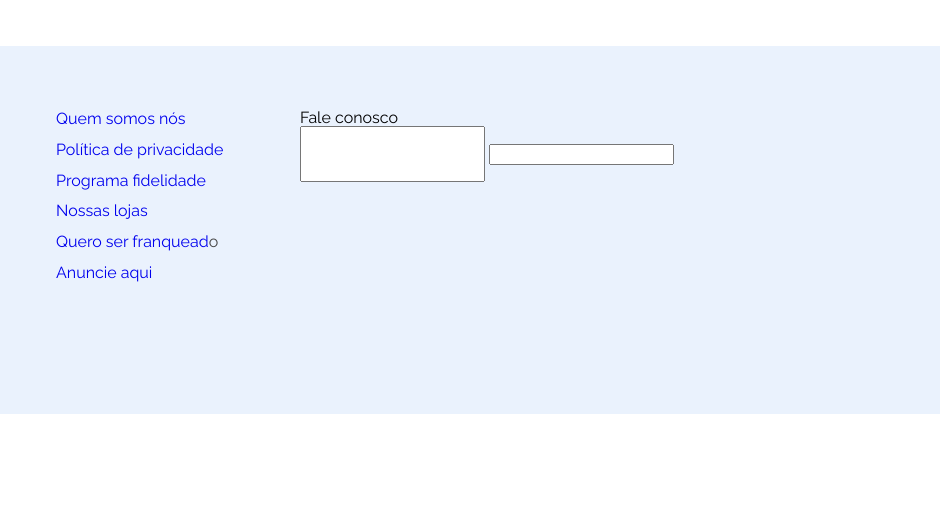
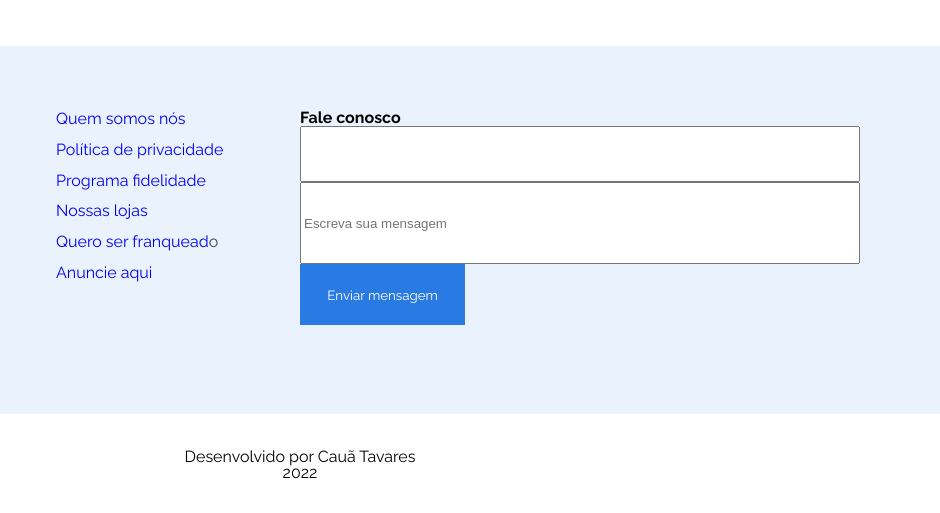
Before and after one commit to Cauatn/Alura-challenge, a plain HTML site: page index.html in a window 1280 px wide. Shown: the part 1673-2186 px from the top of the page, 340-1280 px from the left. Before the commit the page ends 2087 px from the top, so only its background shows below. Drawn offline with Linux system fonts and the light colour scheme.

Commit message:
footer, faltando finalizar o formulario.

```diff
--- a/index.html
+++ b/index.html
@@ -204,11 +204,22 @@
                             <li class='link-item'><a href="#">Anuncie aqui</a></li>
                         </ul>
                 </div>
-                <form class='form' action='#'>
-                    <h3>Fale conosco</h3>
-                    <input class='form_input-name'type="text">
-                    <input type="text">
-                </form>
+               <div class="form">
+                    <form class='' action='#'>
+                        <h3 style="font-weight: 700;">Fale conosco</h3>
+                        <input class='form_input-name'type="text">
+                    </form>
+                    <form action="">
+                        <input class='form_input-messagem'type="text" name="" id="" placeholder="Escreva sua mensagem">
+                    </form>
+                    <button class='button'>Enviar mensagem</button>
+               </div>
+            </div>
+        </div>
+        <div class='copyright'>
+            <div class='copyright-texto'>
+                <p>Desenvolvido por Cauã Tavares</p>
+                <p>2022</p>
             </div>
         </div>
     </footer>
--- a/style/components/button.css
+++ b/style/components/button.css
@@ -3,6 +3,14 @@
 
     font-family: inherit;
     line-height: inherit;
+
+    font-weight: 400;
+
+    height: 61px;
+    width: 165px;
+
+    background-color: #2A7AE4;
+    color: #FFFFFF;
 
 }
 
--- a/style/parts/footer.css
+++ b/style/parts/footer.css
@@ -49,4 +49,23 @@
 
 .form_input-name {
     height: 56px;
+    width: 560px;
 }
+
+.form_input-messagem {
+    height: 82px;
+    width: 560px;
+}
+
+.copyright{
+    display: flex;
+    align-items: center;
+    justify-content: center;
+    height: 102px;
+}
+
+.copyright-texto {
+    display: flex;
+    flex-direction: column;
+    align-items: center;
+}
```
